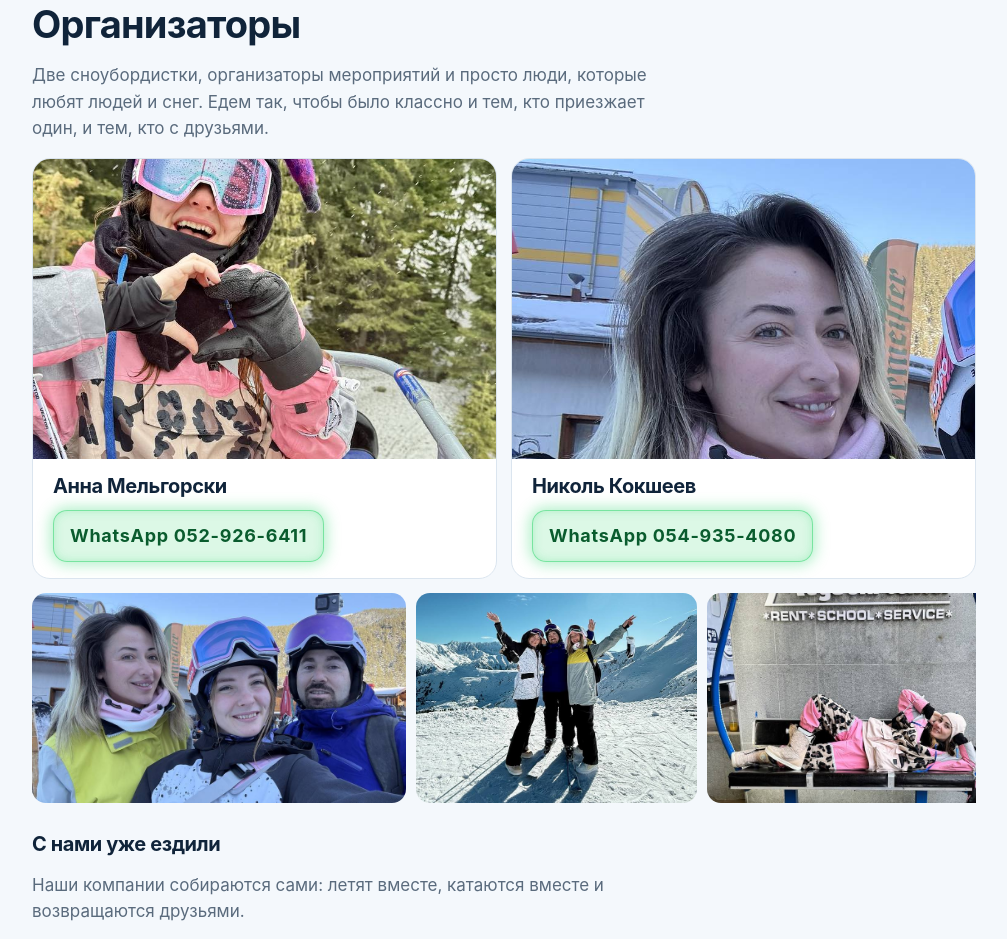
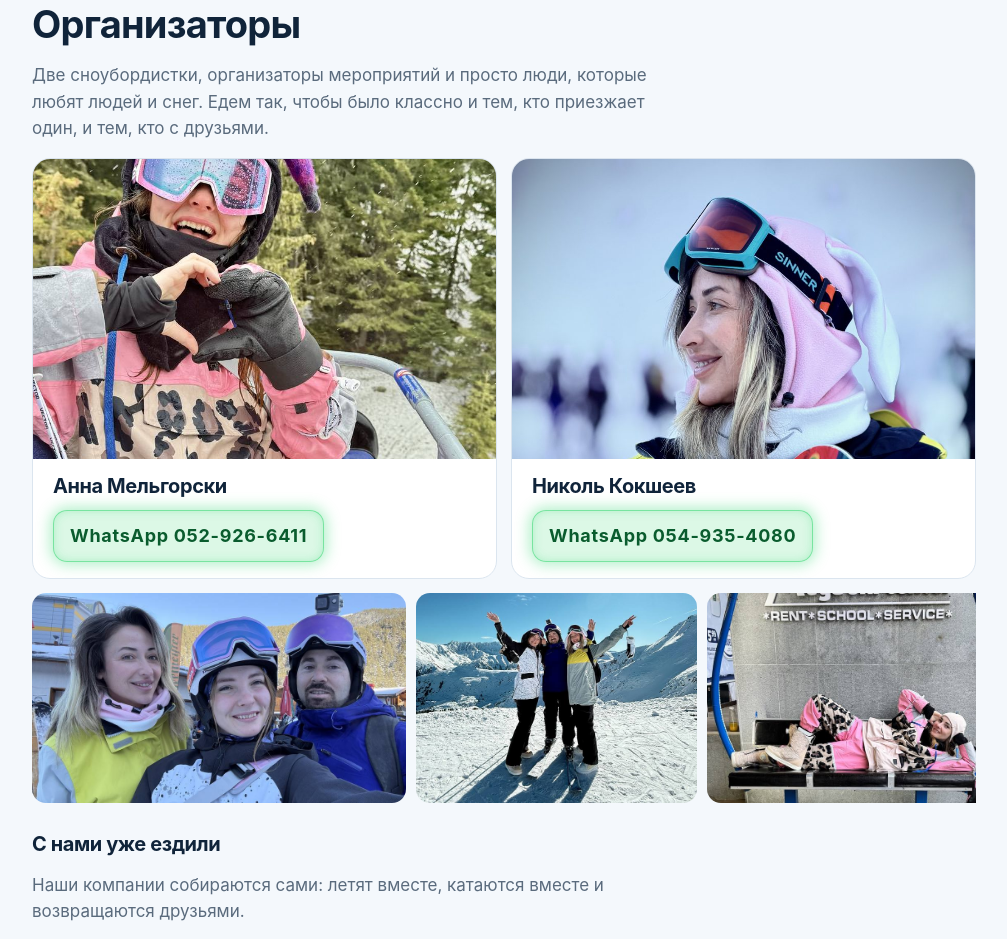
Before and after one commit to Shashkist/snow-tour-france, a plain HTML site: page index.html in a window 1280 px wide. Shown: the part 6780-7719 px from the top of the page, without its empty margins (136-1143 px from the left). Drawn offline with Linux system fonts and the light colour scheme.

Commit message:
Портрет Николь: новое фото крупным планом

```diff
--- a/index.html
+++ b/index.html
@@ -108,7 +108,7 @@
 <p class="lead">Две сноубордистки, организаторы мероприятий и просто люди, которые любят людей и снег. Едем так, чтобы было классно и тем, кто приезжает один, и тем, кто с друзьями.</p>
 <div class="grid" style="margin-top:16px">
 <div class="card" style="padding:0;overflow:hidden"><img data-g loading="lazy" decoding="async" src="img/org-anna.jpg" alt="Анна" style="width:100%;height:300px;object-fit:cover"><div style="padding:16px 20px"><h3>Анна Мельгорски</h3><a class="btn wa-num" href="https://wa.me/972529266411">WhatsApp 052-926-6411</a></div></div>
-<div class="card" style="padding:0;overflow:hidden"><img data-g loading="lazy" decoding="async" src="img/org-nicole.jpg" alt="Николь" style="width:100%;height:300px;object-fit:cover;object-position:center top"><div style="padding:16px 20px"><h3>Николь Кокшеев</h3><a class="btn wa-num" href="https://wa.me/972549354080">WhatsApp 054-935-4080</a></div></div>
+<div class="card" style="padding:0;overflow:hidden"><img data-g loading="lazy" decoding="async" src="img/org-nicole-2.jpg" alt="Николь" style="width:100%;height:300px;object-fit:cover;object-position:center top"><div style="padding:16px 20px"><h3>Николь Кокшеев</h3><a class="btn wa-num" href="https://wa.me/972549354080">WhatsApp 054-935-4080</a></div></div>
 </div>
 <div class="strip"><img data-g loading="lazy" decoding="async" src="img/team-01.jpg" alt="Анна и Николь"><img data-g loading="lazy" decoding="async" src="img/team-02.jpg" alt="Анна и Николь на склоне"><img data-g loading="lazy" decoding="async" src="img/team-03.jpg" alt="Анна"><img data-g loading="lazy" decoding="async" src="img/team-04.jpg" alt="Анна"><img data-g loading="lazy" decoding="async" src="img/team-05.jpg" alt="Анна и Николь"><img data-g loading="lazy" decoding="async" src="img/team-06.jpg" alt="Анна на подъёмнике"></div>
 <h3 style="margin-top:22px">С нами уже ездили</h3>
```
Also changed, not shown: img/org-nicole-2.jpg (added), img/org-nicole.jpg (deleted).
